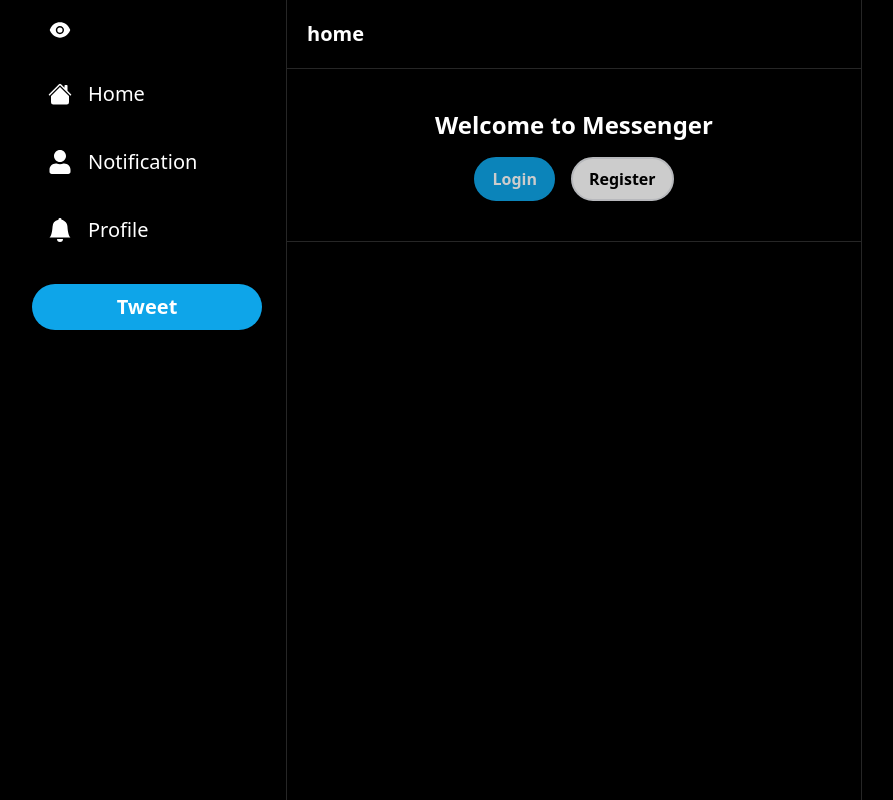
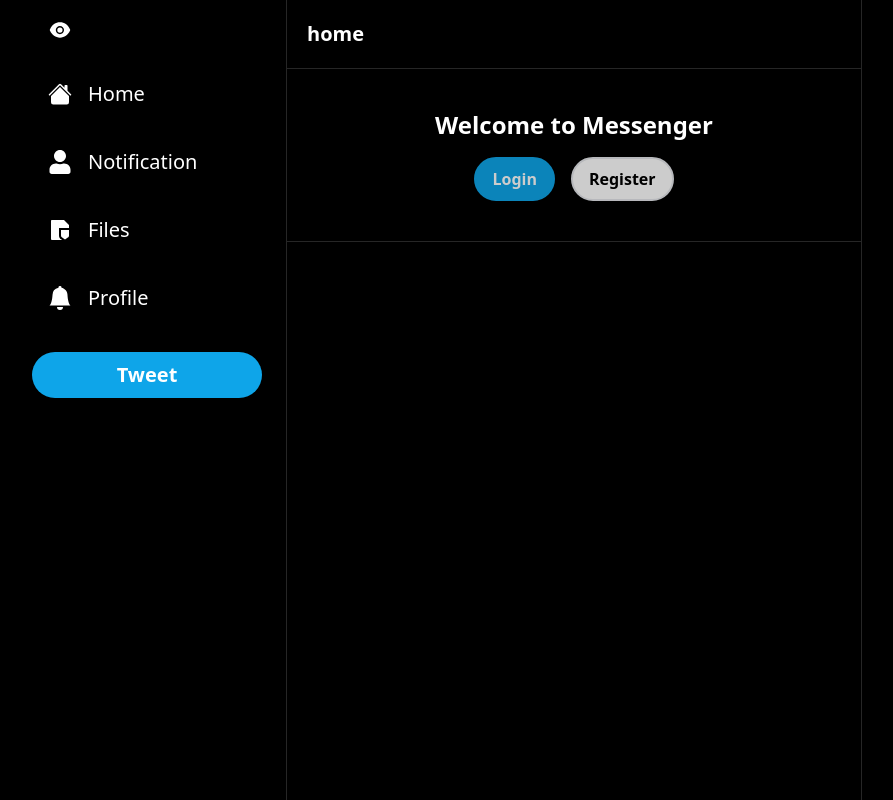
Before and after one commit to zxspec/edu-nupp-chat, a Next.js app: page / in a window 1280 px wide. Shown: the whole page, without its empty margins (66-959 px from the left). Built offline with nearby package versions, Linux system fonts and the light colour scheme; no server answers; the database is empty.

Commit message:
Added "Files" section

```diff
--- a/components/layout/Sidebar.tsx
+++ b/components/layout/Sidebar.tsx
@@ -1,6 +1,7 @@
 import { BiLogOut } from "react-icons/bi";
 import { BsHouseFill, BsBellFill } from "react-icons/bs";
 import { FaUser } from "react-icons/fa";
+import { RiFileShield2Fill } from "react-icons/ri";
 import { SidebarLogo } from "./SidebarLogo";
 import { SidebarItem } from "./SidebarItem";
 import { SidebarPostButton } from "./SidebarPostButton";
@@ -22,6 +23,12 @@ export const Sidebar = () => {
       icon: FaUser,
       auth: true,
       alert: currentUser?.hasNotification ?? undefined,
+    },
+    {
+      label: "Files",
+      href: "/files",
+      icon: RiFileShield2Fill,
+      auth: true,
     },
     {
       label: "Profile",
```
